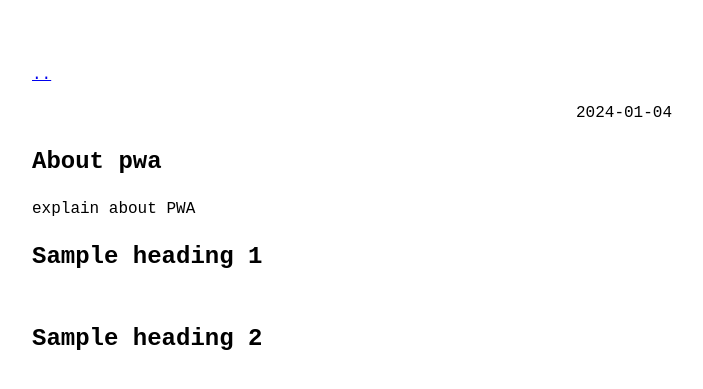
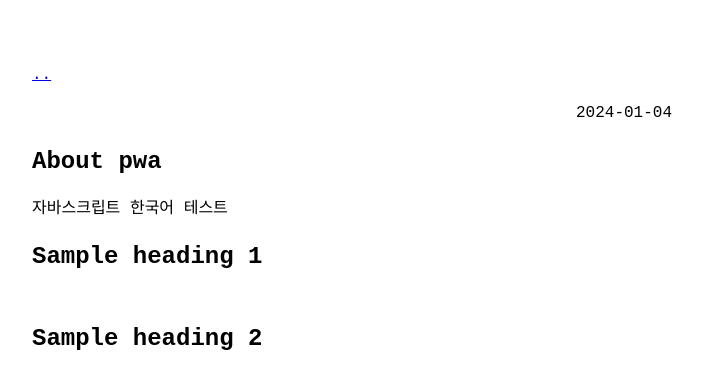
Before and after one commit to democracyjo/democracyjo.github.io, a Jekyll site: the page built from _posts/2024-01-04-about PWA.md, in a window 1280 px wide and 900 px high. Shown: the top 389 px of the window, without its empty margins (288-991 px from the left). Built offline with Jekyll 4.4.1, drawn with Linux system fonts in a browser that asks for light colours.

Commit message:
encoding test

```diff
--- a/_posts/2024-01-04-about PWA.md
+++ b/_posts/2024-01-04-about PWA.md
@@ -3,7 +3,7 @@ layout: post
 category: example
 ---
 
-explain about PWA
+자바스크립트 한국어 테스트
 
 # Sample heading 1
 ## Sample heading 2
```
